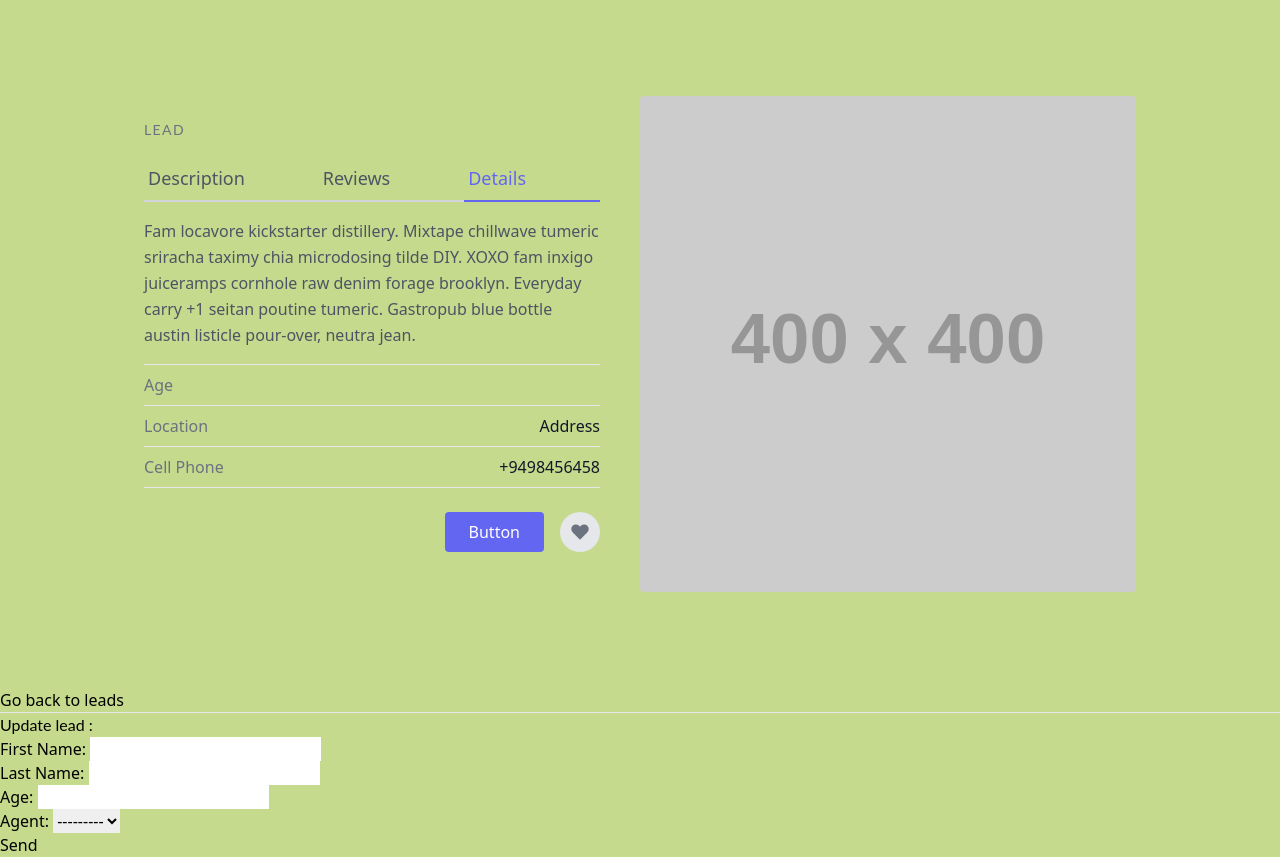
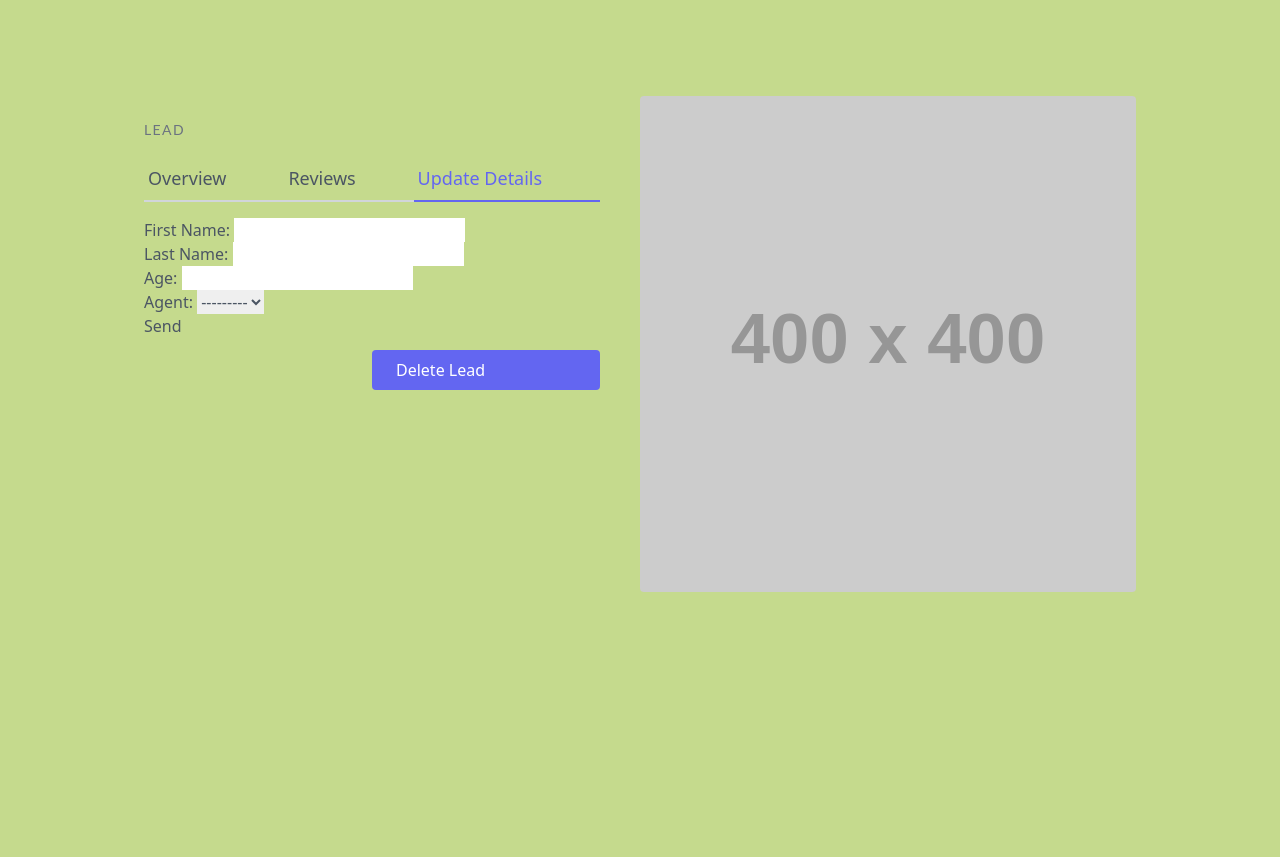
Before and after one commit to EdwinKingori/djcrm, a Django app: template leads/templates/leads/update_lead.html in a window 1280 px wide. Shown: the part 80-937 px from the top of the page. After the commit the page ends 672 px from the top, so only its background shows below. Run offline with Django 5.2, Linux system fonts and the light colour scheme; the template is opened without the code that fills it: values that come from a table or form of the project are taken from there, others are empty; grey boxes labelled with a size stand in for pictures from a placeholder-image service; some libraries are stand-ins or nearby versions.

Commit message:
Templates TailwindCSS Updates

```diff
--- a/leads/templates/leads/update_lead.html
+++ b/leads/templates/leads/update_lead.html
@@ -12,60 +12,31 @@
                         LEAD
                     </h2>
                     <h1 class="text-gray-900 text-3xl title-font font-medium mb-4">
-                        {{lead.first_name}}{{lead.last_name}}
+                        {{lead.first_name}} {{lead.last_name}}
                     </h1>
                     <div class="flex mb-4">
-                        <a class="flex-grow border-b-2 border-gray-300 py-2 text-lg px-1">
-                            Description
+                        <a href="{% url "lead_detail" lead.id %}" class="flex-grow border-b-2 border-gray-300 py-2 text-lg px-1">
+                            Overview
                         </a>
                         <a class="flex-grow border-b-2 border-gray-300 py-2 text-lg px-1">
                             Reviews
                         </a>
                         <a  href="{% url "update" lead.id %}" class="flex-grow text-indigo-500 border-b-2 border-indigo-500 py-2 text-lg px-1">
-                            Details
+                            Update Details
                         </a>
                     </div>
-                    <p class="leading-relaxed mb-4">
-                        Fam locavore kickstarter distillery. Mixtape chillwave tumeric sriracha taximy chia microdosing tilde DIY. XOXO fam inxigo juiceramps cornhole raw denim forage brooklyn. Everyday carry +1 seitan poutine tumeric. Gastropub blue bottle austin listicle pour-over, neutra jean.
-                    </p>
-                    <div class="flex border-t border-gray-200 py-2">
-                        <span class="text-gray-500">Age</span>
-                        <span class="ml-auto text-gray-900">{{lead.age}}</span>
-                    </div>
-                    <div class="flex border-t border-gray-200 py-2">
-                        <span class="text-gray-500">Location</span>
-                        <span class="ml-auto text-gray-900">Address</span>
-                    </div>
-                    <div class="flex border-t border-b mb-6 border-gray-200 py-2">
-                        <span class="text-gray-500">Cell Phone</span>
-                        <span class="ml-auto text-gray-900">+9498456458</span>
-                    </div>
-                    <div class="flex">
-                        <button class="flex ml-auto text-white bg-indigo-500 border-0 py-2 px-6 focus:outline-none hover:bg-indigo-600 rounded">
-                            Button
-                        </button>
-                        <button class="rounded-full w-10 h-10 bg-gray-200 p-0 border-0 inline-flex items-center justify-center text-gray-500 ml-4">
-                            <svg fill="currentColor" stroke-linecap="round" stroke-linejoin="round" stroke-width="2" class="w-5 h-5" viewBox="0 0 24 24">
-                                <path d="M20.84 4.61a5.5 5.5 0 00-7.78 0L12 5.67l-1.06-1.06a5.5 5.5 0 00-7.78 7.78l1.06 1.06L12 21.23l7.78-7.78 1.06-1.06a5.5 5.5 0 000-7.78z"></path>
-                            </svg>
-                        </button>
-                    </div>
+                    <form action="" method="POST">
+                        {% csrf_token %}
+                        {{form.as_p}}
+                        <button type="submit">Send</button>
+                    </form>
+                    <a href="{% url "delete" lead.id %}" class="w-1/2 mt-3 flex ml-auto text-white bg-indigo-500 border-0 py-2 px-6 focus:outline-none hover:bg-indigo-600 rounded">
+                            Delete Lead
+                    </a>
                 </div>
-            <img alt="ecommerce" class="lg:w-1/2 w-full lg:h-auto h-64 object-cover object-center rounded" src="https://dummyimage.com/400x400">
+                <img alt="ecommerce" class="lg:w-1/2 w-full lg:h-auto h-64 object-cover object-center rounded" src="https://dummyimage.com/400x400">
             </div>
         </div>
     </section>
 
-
-
-
-
-    <a href="{% url "index" %}">Go back to leads</a>
-    <hr />
-    <h1>Update lead : {{lead.first_name}} {{lead.last_name}}</h1>
-    <form action="" method="POST">
-        {% csrf_token %}
-        {{form.as_p}}
-        <button type="submit">Send</button>
-    </form>
 {% endblock content %}
```
Also changed, not shown: leads/templates/leads/lead_detail.html (+3 -22 lines).
